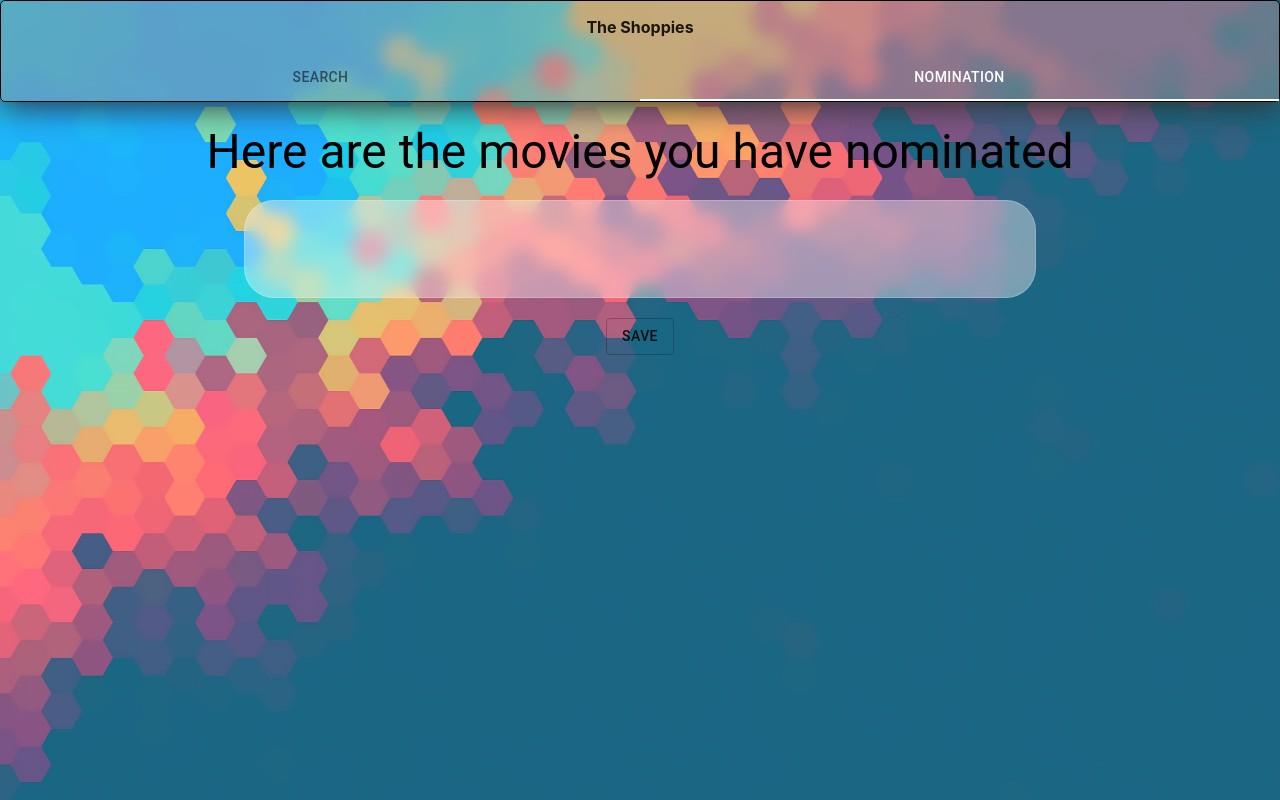
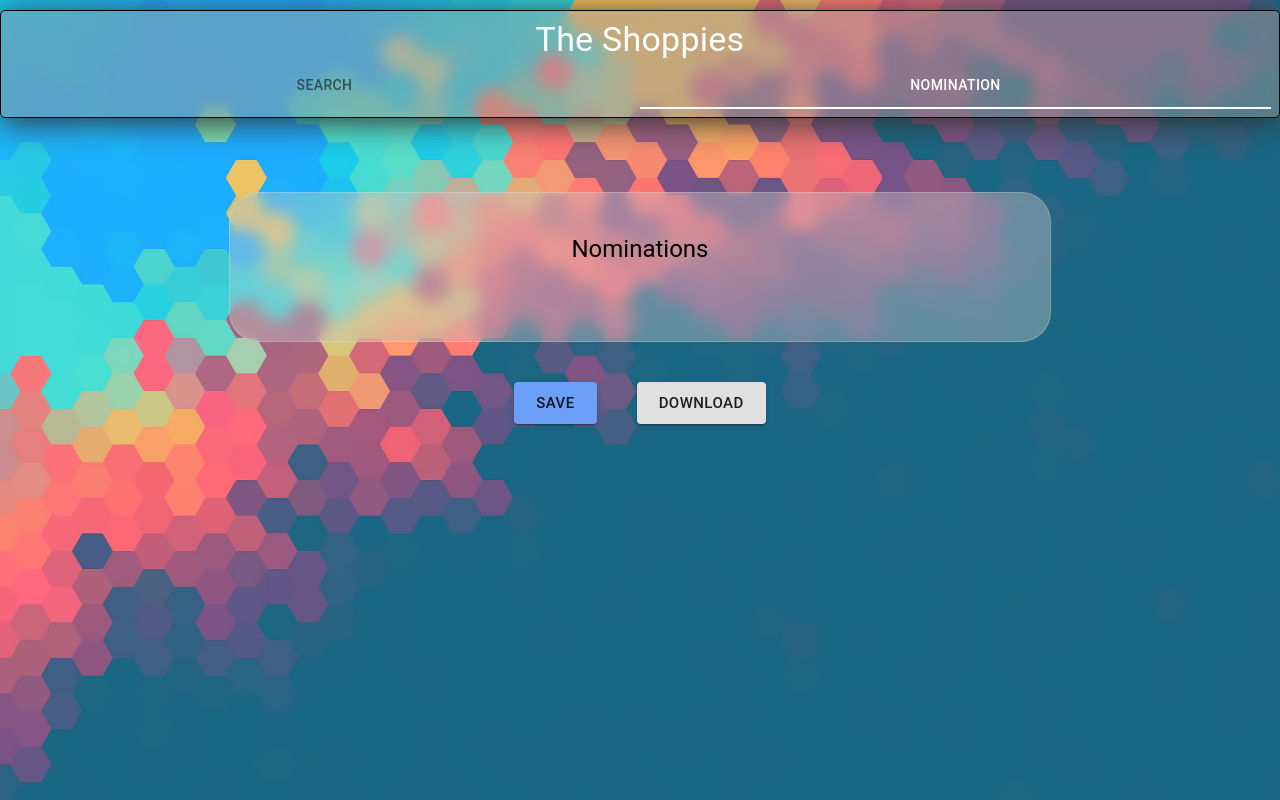
Before and after one commit to anthony-y-zhu14/Shoppies, a React (Create React App) app in the folder app/: page / in a window 1280 px wide. Both pictures are taken after a click on the tab "NOMINATION". Built offline with nearby package versions, Linux system fonts and the light colour scheme.

Commit message:
-styling update -added download function for json export -bug fix

```diff
--- a/app/package.json
+++ b/app/package.json
@@ -5,6 +5,7 @@
   "dependencies": {
     "@material-ui/core": "^4.11.2",
     "@material-ui/icons": "^4.11.2",
+    "@material-ui/lab": "^4.0.0-alpha.57",
     "@testing-library/jest-dom": "^5.11.6",
     "@testing-library/react": "^11.2.2",
     "@testing-library/user-event": "^12.5.0",
--- a/app/src/App.js
+++ b/app/src/App.js
@@ -1,6 +1,4 @@
 import Main from './page/Main'
-
-
 
 function App() {
   return (
--- a/app/src/component/Header.js
+++ b/app/src/component/Header.js
@@ -2,10 +2,12 @@ import React from 'react';
 import { makeStyles } from '@material-ui/core/styles';
 import AppBar from '@material-ui/core/AppBar';
 import Tabs from './Tabs';
+import { Typography } from '@material-ui/core';
 
 const useStyles = makeStyles((theme) => ({
   root: {
-    display: 'flex',
+    padding: theme.spacing(3),
+    textAlign: 'center',
   },
   appBar: {
     zIndex: theme.zIndex.drawer + 1,
@@ -15,7 +17,8 @@ const useStyles = makeStyles((theme) => ({
     borderRadius: '5px',
     border: '0.5px solid rgba( 0, 0, 0)',
     textAlign: "center",
-    fontWeight: 'bold',
+    margin: '10px auto',
+    padding: '8px',
   }
 }));
 
@@ -24,12 +27,10 @@ export default function ClippedDrawer(render) {
 
   return (
     <div className={classes.root}>
-
       <AppBar variant='elevation' position="fixed" className={classes.appBar}>
-        <p>The Shoppies</p>
+        <Typography color='secondary' variant='h4'>The Shoppies</Typography>
         <Tabs render={render}/>
       </AppBar>
-
     </div>
   );
 }
--- a/app/src/index.js
+++ b/app/src/index.js
@@ -3,8 +3,6 @@ import ReactDOM from 'react-dom';
 import './index.css';
 import App from './App';
 import { createMuiTheme, ThemeProvider } from "@material-ui/core";
-import { Provider } from 'react-redux';
-import store from './redux/store'
 
 const theme = createMuiTheme({
   palette:
@@ -52,9 +50,7 @@ const theme = createMuiTheme({
 ReactDOM.render(
   <ThemeProvider theme={theme}>
     <React.StrictMode>
-      <Provider store={store}>
         <App />
-      </Provider>
     </React.StrictMode>
   </ThemeProvider>,
   document.getElementById('root')
--- a/app/src/page/Main.js
+++ b/app/src/page/Main.js
@@ -1,26 +1,62 @@
 import React from 'react'
 import Header from '../component/Header'
-import { Container, Typography } from '@material-ui/core';
 import SearchPage from './SearchPage';
 import NominationPage from './NominationPage';
+import Alert from '@material-ui/lab/Alert'
+import {  Snackbar } from '@material-ui/core';
+
 
 export default function Main(){
     const [searchPage, setSearchPage] = React.useState(true);
     const [movieList, setMovieList] = React.useState(localStorage.getItem('movieList') ? JSON.parse(localStorage.getItem('movieList')) : []);
     const [searchResult, setSearchResult] = React.useState();
+    const [open, setOpen] = React.useState(false);
+    const [alert, setAlert] = React.useState();
+    const [message, setMessage] = React.useState();
 
     const render = {
         renderSearch : () => {if (!searchPage) setSearchPage(true)},
         renderNomination: () => {if (searchPage) setSearchPage(false)}
     }
 
+    const saveMovieList = () => {
+        localStorage.setItem('movieList', JSON.stringify(movieList));
+        setAlert('success');
+        setMessage('Saved');
+        setOpen(true);
+    }
+
+    const downloadMovieList = () => {
+        let filename = "nominations.json";
+        let contentType = "application/json;charset=utf-8;";
+        const blob = new Blob([decodeURIComponent(encodeURI(JSON.stringify(movieList, null, 4)))], { type: contentType });
+        let url = window.URL.createObjectURL(blob);
+        let a = document.createElement('a');
+	    a.href = url;
+	    a.download = filename;
+	    a.click();
+
+    }
+
     const addMovie = (newMovie) => {
         if (containsMovie(newMovie)) {
-            alert("You have aleardy nominated this movie");
+            setAlert('warning');
+            setMessage(`${newMovie.Title} has already been nominated`);
+            setOpen(true);
             return;
         }
+        setAlert('success');
+        setMessage('Sucessfully Nominated');
+        setOpen(true);
         movieList.push(newMovie);
         setMovieList(movieList);
+    }
+
+    const removeMovie = (data) => {
+        setMovieList(movieList.filter(movie => movie.imdbID !== data.imdbID));
+        setAlert('success');
+        setMessage(`${data.Title} has been removed from Nomination`);
+        setOpen(true);
     }
 
     const containsMovie = (newMovie) => {
@@ -30,28 +66,33 @@ export default function Main(){
     }
 
     const updateSearchResult = (data) => {
+        console.log(data);
+        if (!data.Search) {
+            setAlert('warning');
+            setMessage("Couldn't find any movie with that search term, please try again");
+            setOpen(true);
+        }
         setSearchResult(data);
     }
 
-    const removeMovie = (data) => {
-        setMovieList(movieList.filter(movie => movie.imdbID !== data.imdbID));
-    }
-
-    const saveMovieList = () => {
-        localStorage.setItem('movieList', JSON.stringify(movieList));
-    }
+    const handleClose = (event, reason) => {
+        if (reason === 'clickaway') {
+          return;
+        }
+        setOpen(false);
+      }
 
     const page = searchPage ?
         <SearchPage addMovie={addMovie} movieList={movieList} updateSearchResult={updateSearchResult} searchResult={searchResult} containsMovie={containsMovie} /> :
-        <NominationPage movieList={movieList} removeMovie={removeMovie} save={saveMovieList} />;
+        <NominationPage movieList={movieList} removeMovie={removeMovie} save={saveMovieList} download={downloadMovieList}/>;
 
     return (
-        <Container>
+        <React.Fragment>
             <Header render={render}/>
             {page}
-            {movieList.length >= 5 && (
-                <Typography>You have Nominated {movieList.length} Movies!</Typography>
-            )}
-        </Container>
+            <Snackbar anchorOrigin={{vertical: 'bottom', horizontal: 'left'}} autoHideDuration={2000} open={open} onClose={handleClose}>
+              <Alert onClose={handleClose} severity={alert}>{message}</Alert>
+            </Snackbar>
+        </React.Fragment>
     )
 }
--- a/app/src/page/NominationPage.js
+++ b/app/src/page/NominationPage.js
@@ -8,6 +8,7 @@ import IconButton from "@material-ui/core/IconButton";
 import DeleteIcon from '@material-ui/icons/Delete';
 import Avatar from '@material-ui/core/Avatar';
 import { Button, List, ListItem, Typography } from '@material-ui/core';
+import Alert from '@material-ui/lab/Alert'
 
 const useStyles = makeStyles((theme) => ({
     root: {
@@ -21,11 +22,14 @@ const useStyles = makeStyles((theme) => ({
       width: "60%",
       padding: '40px',
       color: "black",
-      background: "rgba(250, 250, 250, 0.4)",
+      background: "rgba(200, 200, 200, 0.4)",
       backdropFilter: 'blur(8px)',
       textAlign: 'center',
       borderRadius: '30px',
       border: "1px solid rgb(255, 255, 255, 0.2)"
+    },
+    button: {
+      margin: '20px'
     },
   }));
 
@@ -56,12 +60,20 @@ export default function NominationPage(data) {
     return (
       <Zoom in={true} style={{ transitionDelay: '400ms' }}>
         <main className={classes.root}>
-            <Typography variant='h3'>Here are the movies you have nominated</Typography>
             <div className={classes.content}>
+              <Typography variant='h5'>Nominations</Typography>
+              <br/>
+              {data.movieList.length >= 5 &&
+              <React.Fragment marginTop='100px'>
+                  <Alert color='primary' variant='filled' severity={'success'}>You have nominated more than five movies!</Alert>
+              </React.Fragment>
+              }
               {movieList}
             </div>
-
-            <Button variant='outlined' onClick={()=>data.save()}>Save</Button>
+            <div>
+              <Button className={classes.button} variant='contained' size='large' color='primary' onClick={()=>data.save()}>Save</Button>
+              <Button className={classes.button} variant='contained' size='large' onClick={()=>data.download()}>Download</Button>
+            </div>
         </main>
       </Zoom>
     );
--- a/app/src/page/SearchPage.js
+++ b/app/src/page/SearchPage.js
@@ -1,7 +1,7 @@
 import React from 'react'
 import { makeStyles } from '@material-ui/core/styles'
 import Zoom from '@material-ui/core/Zoom';
-import { List, ListItem, TextField } from '@material-ui/core';
+import { List, ListItem, TextField, Typography } from '@material-ui/core';
 import SearchIcon from '@material-ui/icons/Search';
 import IconButton from "@material-ui/core/IconButton";
 import InputAdornment from "@material-ui/core/InputAdornment";
@@ -10,6 +10,9 @@ import ListItemAvatar from '@material-ui/core/ListItemAvatar';
 import ListItemSecondaryAction from '@material-ui/core/ListItemSecondaryAction';
 import Avatar from '@material-ui/core/Avatar';
 import AddIcon from '@material-ui/icons/Add';
+import { blue } from '@material-ui/core/colors';
+
+
 
 const useStyles = makeStyles((theme) => ({
     root: {
@@ -24,14 +27,19 @@ const useStyles = makeStyles((theme) => ({
       width: "60%",
       padding: '40px',
       color: "black",
-      background: "rgba(250, 250, 250, 0.4)",
+      background: "rgba(200, 200, 200, 0.4)",
       backdropFilter: 'blur(8px)',
       textAlign: 'center',
       borderRadius: '30px',
       border: "1px solid rgb(255, 255, 255, 0.2)"
     },
     input: {
-      margin: "2% auto"
+      margin: "8px auto",
+      color: 'black'
+    },
+    orange: {
+      color: theme.palette.getContrastText(blue['A100']),
+      backgroundColor: blue['A100'],
     },
   }));
 const OMDB_API = "http://www.omdbapi.com/?i=tt3896198&apikey=c480e84f";
@@ -39,8 +47,7 @@ const OMDB_API = "http://www.omdbapi.com/?i=tt3896198&apikey=c480e84f";
   export default function SearchPage(action) {
     const classes = useStyles();
     const [searchTerm, setSearchTerm] = React.useState();
-    const [movieAdded, setMovieAdded] = React.useState(0);
-
+    const [counter, setCounter] = React.useState(0);
 
     const searchBtn = () => {
       return(
@@ -62,7 +69,7 @@ const OMDB_API = "http://www.omdbapi.com/?i=tt3896198&apikey=c480e84f";
 
     const handleAdd = (movie) => {
       action.addMovie(movie);
-      setMovieAdded(movieAdded+1);
+      setCounter(counter+1);
     }
 
     const fetchAPI = async () => {
@@ -75,13 +82,16 @@ const OMDB_API = "http://www.omdbapi.com/?i=tt3896198&apikey=c480e84f";
     const displaySearchResult = () => {
       if (action.searchResult && action.searchResult.Search) return (
         <Zoom in={true}>
+
           <List>
+            {searchTerm && <Typography variant='h5' color='secondary'>Result for ' {searchTerm} '</Typography>}
+            {!searchTerm && <Typography variant='h5' color='secondary'>Previous Search Result</Typography>}
             {action.searchResult.Search.map(movie => (
               <ListItem>
               <ListItemAvatar>
-                    <Avatar src={movie["Poster"]}/>
+                <Avatar alt={movie["Title"]} src={movie["Poster"]} className={classes.orange}/>
               </ListItemAvatar>
-                  <ListItemText primary={movie["Title"]} secondary={movie["Year"]} />
+              <ListItemText primary={movie["Title"]} secondary={movie["Year"]}/>
               <ListItemSecondaryAction>
                   <IconButton edge="end" aria-label="add" disabled={action.containsMovie(movie)} onClick={() => { handleAdd(movie) }}>
                     <AddIcon/>
@@ -89,6 +99,7 @@ const OMDB_API = "http://www.omdbapi.com/?i=tt3896198&apikey=c480e84f";
               </ListItemSecondaryAction>
             </ListItem>
             ))}
+
           </List>
         </Zoom>
       )};
@@ -102,6 +113,7 @@ const OMDB_API = "http://www.omdbapi.com/?i=tt3896198&apikey=c480e84f";
               </TextField>
               {displaySearchResult()}
             </div>
+
         </main>
       </Zoom>
     );
--- a/app/src/redux/rootReducer.js
+++ /dev/null
@@ -1,5 +0,0 @@
-import { combineReducers } from 'redux';
-
-const rootReducer = combineReducers({});
-
-export default rootReducer;
--- a/app/src/redux/store.js
+++ /dev/null
@@ -1,7 +0,0 @@
-import { createStore } from 'redux'
-import rootReducer from './rootReducer'
-import { composeWithDevTools } from 'redux-devtools-extension'
-
-const store = createStore(rootReducer, composeWithDevTools());
-
-export default store;
```
Also changed, not shown: app/src/index.css (line endings or trailing spaces), 2 other files (tests, documents, lock files or other folders). Lines whose indentation alone changed are shown as unchanged.
